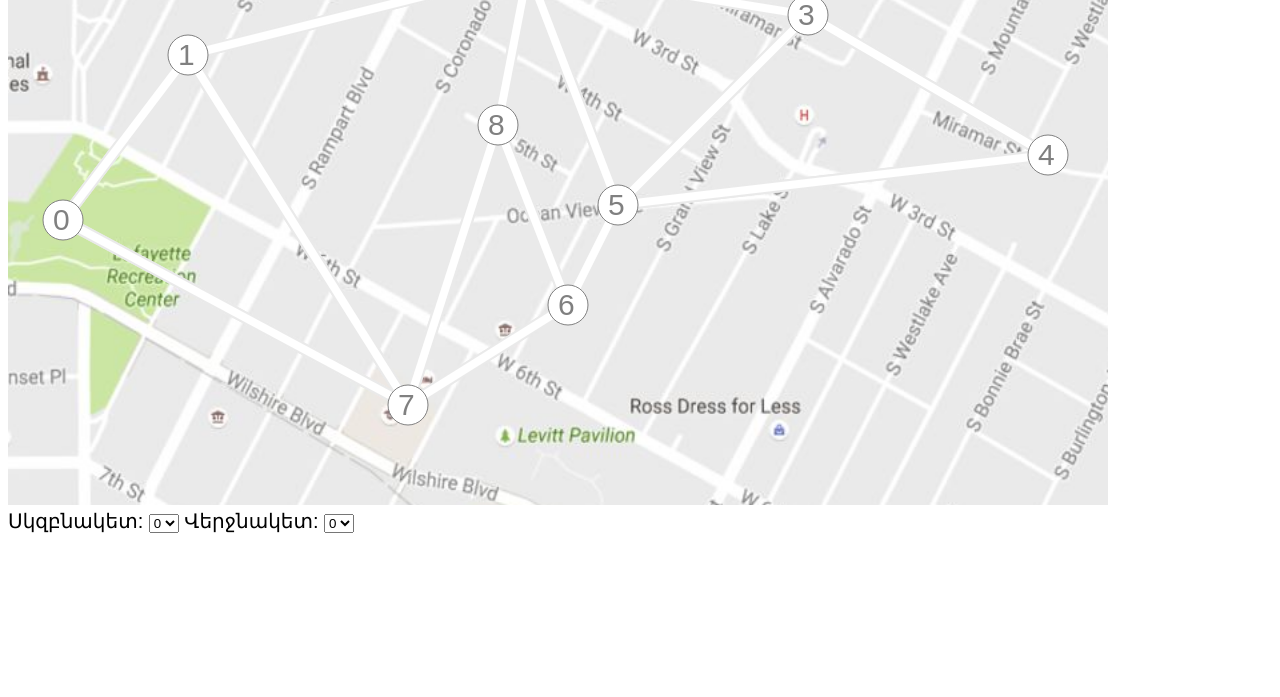
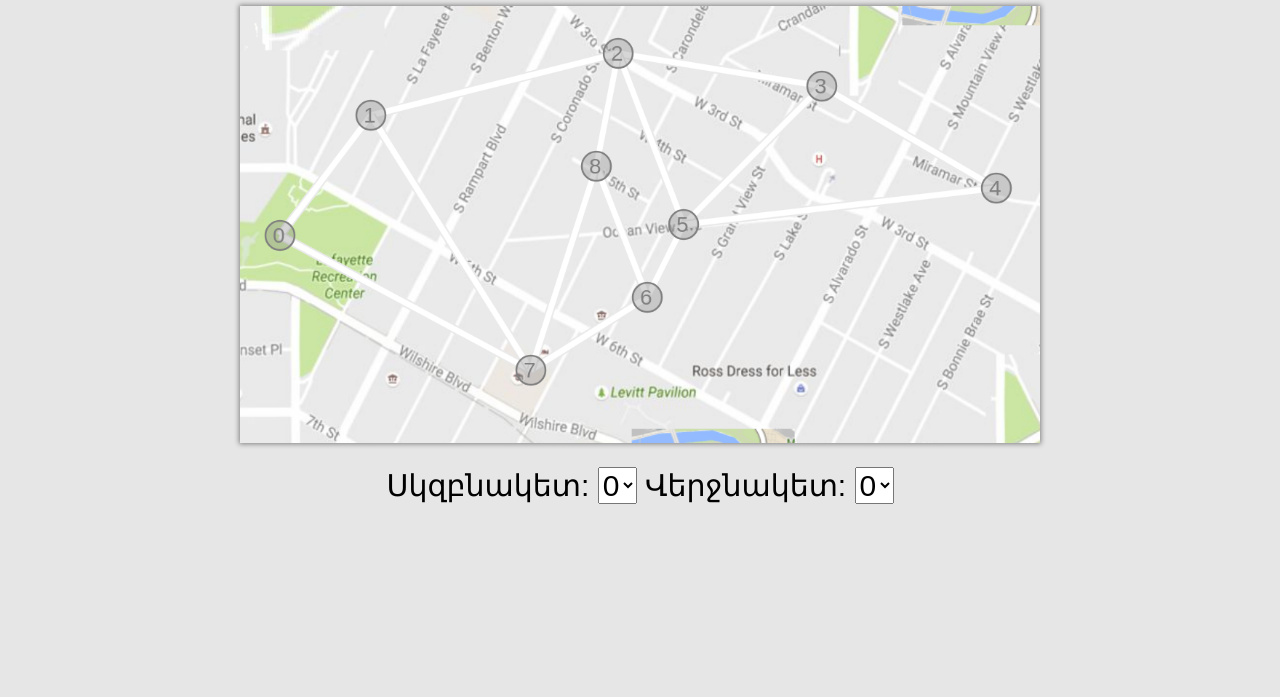
Before and after one commit to AlenAbrahamyan/graphs-implementation, a plain HTML site: page index.html in a window 1280 px wide. Shown: the part 103-800 px from the top of the page. Drawn offline with Linux system fonts and the light colour scheme.

Commit message:
app changed

```diff
--- a/index.html
+++ b/index.html
@@ -4,45 +4,60 @@
     <meta charset="UTF-8" />
     <meta http-equiv="X-UA-Compatible" content="IE=edge" />
     <meta name="viewport" content="width=device-width, initial-scale=1.0" />
-    <title>Գրաֆներով Քարտեզ</title>
+    <title>Քարտեզ Գրաֆների Ալգորիթմով</title>
     <style>
-      #control-panel{
-        font-size: 20px;
+      body {
         font-family: Arial, Helvetica, sans-serif;
+        background-color: #e6e6e6;
+      }
+      #control-panel {
+        font-size: 30px;
+        margin-top: 20px;
+      }
+      select {
+        font-size: 30px;
+      }
+      canvas {
+        width: 800px;
+        box-shadow: 0px 0px 5px 1px grey;
+      }
+      #app-title{
+        margin-top: 50px;
       }
     </style>
   </head>
   <body>
+    <center>
+      <h1 id="app-title">Քարտեզ Գրաֆների Ալգորիթմով</h1>
       <canvas id="map-canvas"></canvas>
-    </br>
 
       <div id="control-panel">
         <label>Սկզբնակետ:</label>
         <select id="from-selector">
-        <option value=0>0</option>
-        <option value=1>1</option>
-        <option value=2>2</option>
-        <option value=3>3</option>
-        <option value=4>4</option>
-        <option value=5>5</option>
-        <option value=6>6</option>
-        <option value=7>7</option>
-        <option value=8>8</option>
+          <option value="0">0</option>
+          <option value="1">1</option>
+          <option value="2">2</option>
+          <option value="3">3</option>
+          <option value="4">4</option>
+          <option value="5">5</option>
+          <option value="6">6</option>
+          <option value="7">7</option>
+          <option value="8">8</option>
         </select>
-      <label >Վերջնակետ:</label>
+        <label>Վերջնակետ:</label>
         <select id="to-selector">
-        <option value=0>0</option>
-        <option value=1>1</option>
-        <option value=2>2</option>
-        <option value=3>3</option>
-        <option value=4>4</option>
-        <option value=5>5</option>
-        <option value=6>6</option>
-        <option value=7>7</option>
-        <option value=8>8</option>
+          <option value="0">0</option>
+          <option value="1">1</option>
+          <option value="2">2</option>
+          <option value="3">3</option>
+          <option value="4">4</option>
+          <option value="5">5</option>
+          <option value="6">6</option>
+          <option value="7">7</option>
+          <option value="8">8</option>
         </select>
       </div>
-
+    </center>
     <script src="./scripts/graph.js"></script>
     <script src="./scripts/controlPanel.js"></script>
     <script src="./scripts/canvasDrawer.js"></script>
--- a/scripts/canvasDrawer.js
+++ b/scripts/canvasDrawer.js
@@ -5,8 +5,11 @@ const ctx = canvas.getContext("2d")
 canvas.width = 1100
 canvas.height = 600
 
+const locationIcon = new Image()
+locationIcon.src = "./images/location.png"
+
 const background = new Image()
-background.src = "./background.png"
+background.src = "./images/background.png"
 
 function line(x1, y1, x2, y2) {
   ctx.beginPath()
@@ -42,9 +45,9 @@ function drawConections() {
 
 function drawGraphVertices() {
   for (let i = 0; i < GRAPH.length; i++) {
-    ctx.fillStyle = "white"
+    ctx.fillStyle = "rgb(120, 120, 120, 0.3)"
     ctx.strokeStyle = "grey"
-    ctx.lineWidth = 1
+    ctx.lineWidth = 2.5
     ctx.beginPath()
     ctx.arc(GRAPH_COORDS[i].x, GRAPH_COORDS[i].y, 20, 0, 2 * Math.PI)
     ctx.fill()
@@ -66,12 +69,18 @@ function drawChoosedVertices() {
     ctx.font = "30px Arial"
     ctx.fillText(CHOOSED_PATH[i], x - 10, y + 10)
   }
+
+  const toData = CHOOSED_PATH[CHOOSED_PATH.length - 1]
+  if (GRAPH_COORDS[toData]) {
+    const { x, y } = GRAPH_COORDS[toData]
+    ctx.drawImage(locationIcon, x - 15, y - 55, 30, 40)
+  }
 }
 
 function drawChoosedConections() {
   for (let i = 0; i < CHOOSED_PATH.length; i++) {
     ctx.strokeStyle = "#10adf8"
-    ctx.lineWidth = 5
+    ctx.lineWidth = 8
     const point1 = GRAPH_COORDS[CHOOSED_PATH[i]]
     const point2 = GRAPH_COORDS[CHOOSED_PATH[i + 1]]
 
```
Also changed, not shown: background.png (deleted), images/background.png (added), images/location.png (added). Lines whose indentation alone changed are shown as unchanged.
